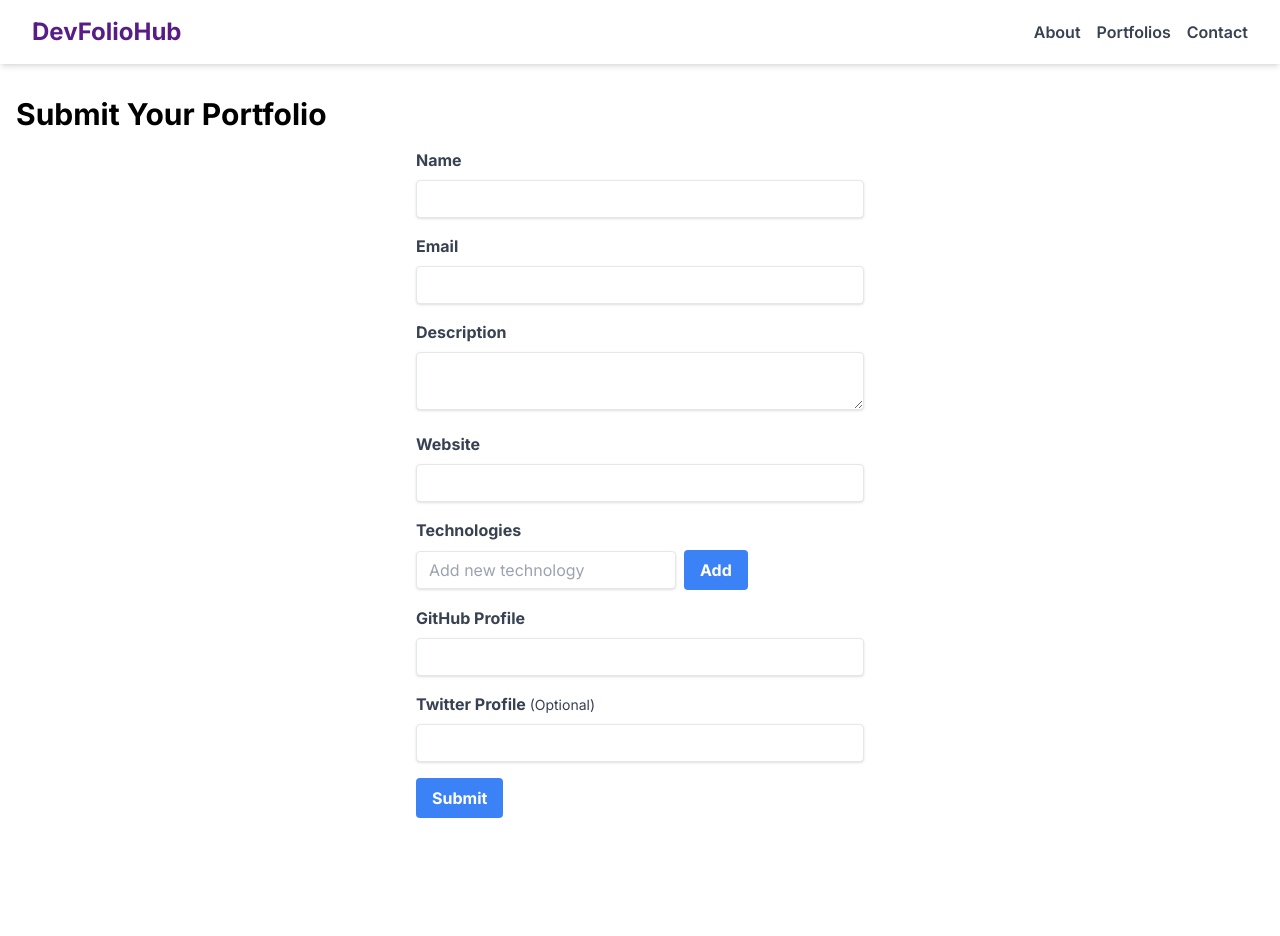
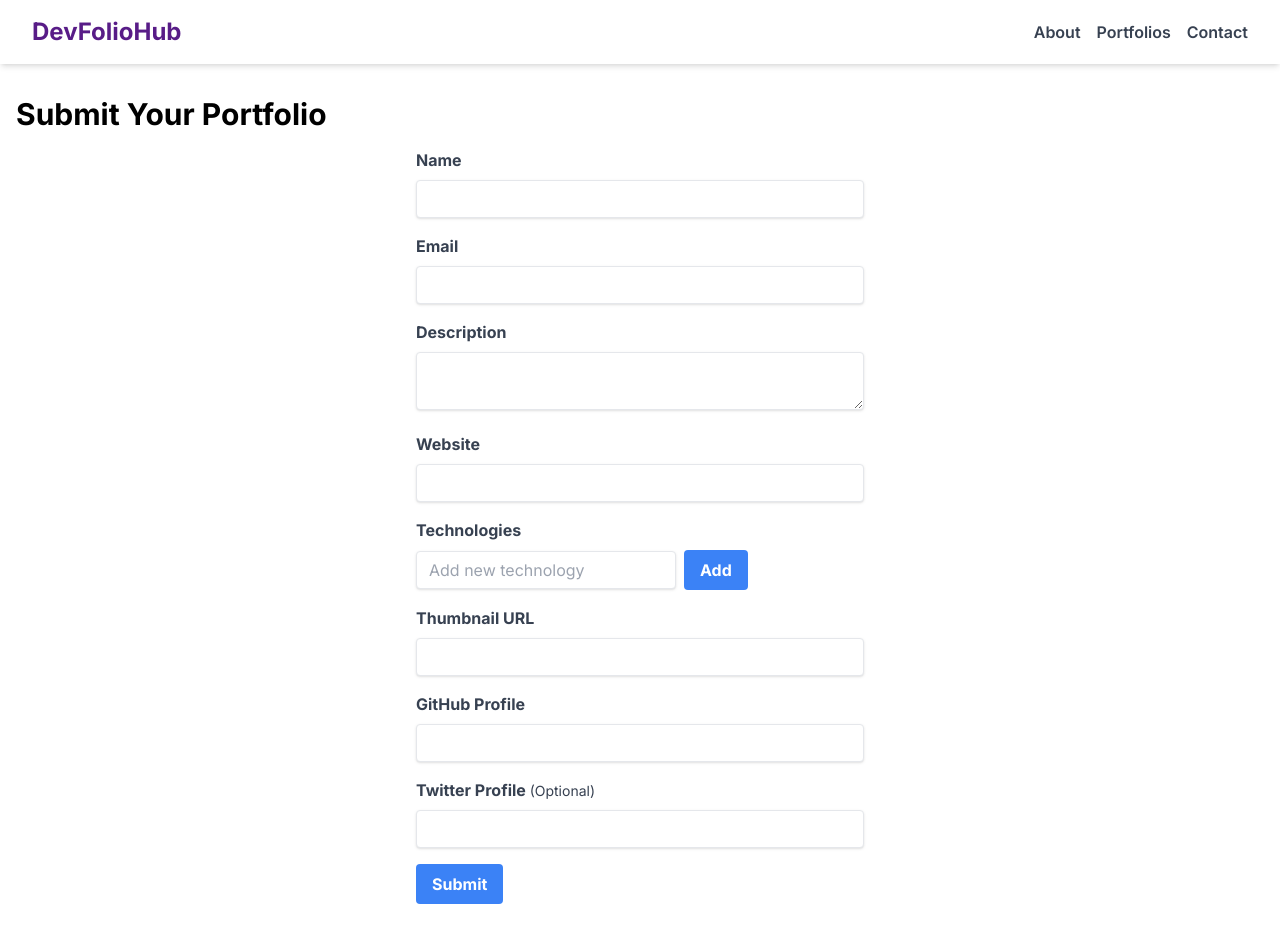
Before and after one commit to paulmothapo/DevFolioHub, a Next.js app: page /submit in a window 1280 px wide. Before the commit the page ends 850 px from the top, so only its background shows below. Built offline with nearby package versions, Linux system fonts and the light colour scheme.

Commit message:
file update on the form

```diff
--- a/src/components/PortfolioForm.tsx
+++ b/src/components/PortfolioForm.tsx
@@ -153,7 +153,6 @@
           <input
             type="text"
             value={newTechnology}
-            required
             onChange={(e) => setNewTechnology(e.target.value)}
             className="shadow appearance-none border rounded py-2 px-3 text-gray-700 leading-tight focus:outline-none focus:shadow-outline mr-2"
             placeholder="Add new technology"
@@ -167,6 +166,18 @@
           </button>
         </div>
       </div>
+      <div className="mb-4">
+          <label htmlFor="thumbnail" className="block text-gray-700 font-bold mb-2">
+            Thumbnail URL
+          </label>
+          <input
+            type="text"
+            id="thumbnail"
+            value={thumbnail}
+            onChange={(e) => setThumbnail(e.target.value)}
+            className="shadow appearance-none border rounded w-full py-2 px-3 text-gray-700 leading-tight focus:outline-none focus:shadow-outline"
+          />
+        </div>
         <div className="mb-4">
           <label htmlFor="github" className="block text-gray-700 font-bold mb-2">
             GitHub Profile
```
Also changed, not shown: src/README.md (added).
